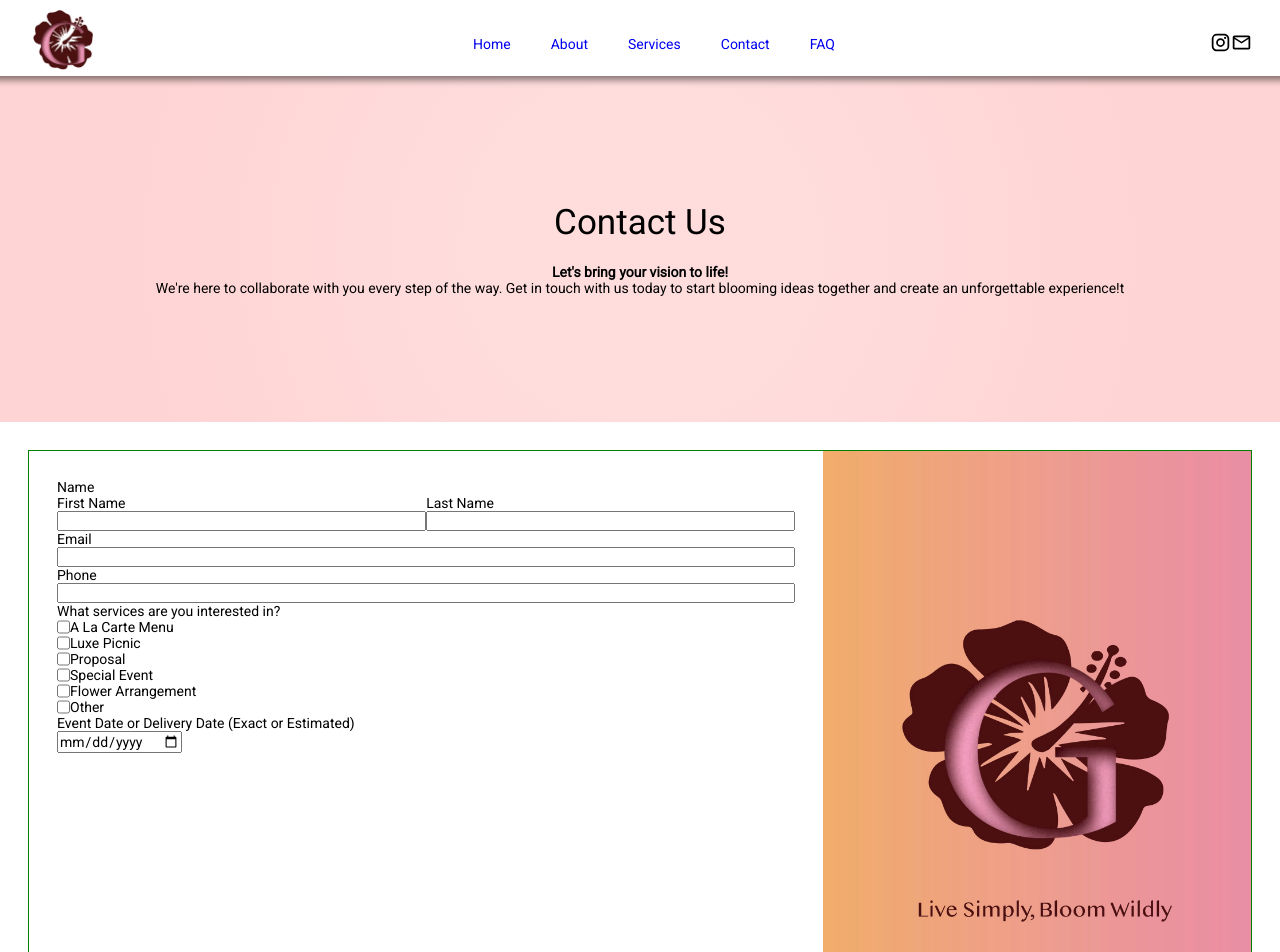
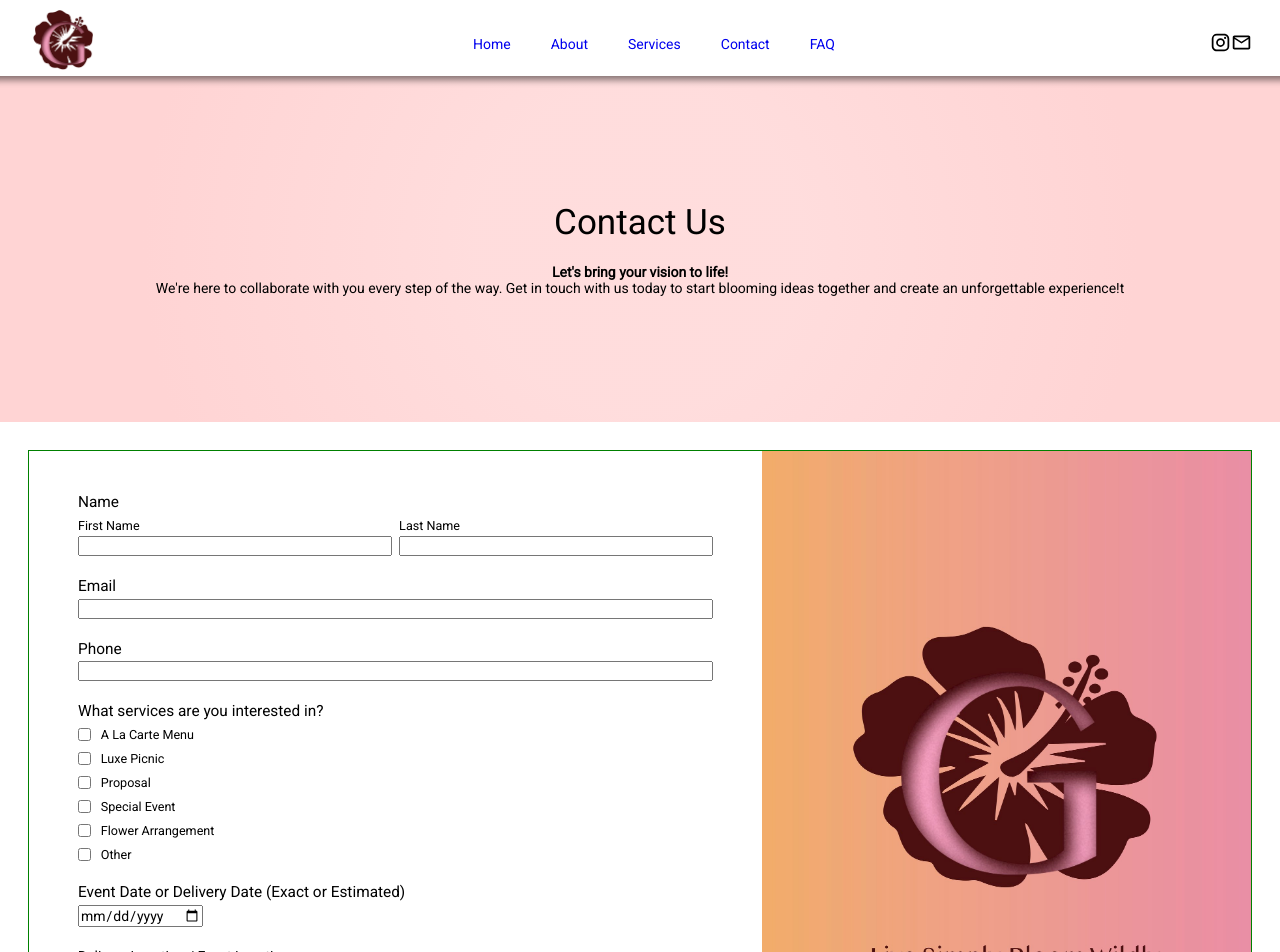
Before and after one commit to LennyRemache/gisa-designs, a React (Vite) app in the folder client/: page /contact in a window 1280 px wide. Shown: the top 952 px of the page. Built offline with nearby package versions, Linux system fonts and the light colour scheme.

Commit message:
Added additiojnal styling to form inputs

```diff
--- a/client/src/components/pages/Contact.jsx
+++ b/client/src/components/pages/Contact.jsx
@@ -53,7 +53,7 @@ export default function Contact() {
               </label>
               {services.map((service) => (
                 <div className={service.name}>
-                  <input type="checkbox" name={service.name} id="services" />{" "}
+                  <input type="checkbox" name={service.name} id="services" />
                   <p>{service.title}</p>
                 </div>
               ))}
@@ -64,6 +64,11 @@ export default function Contact() {
               </label>
               <input type="date" />
             </div>
+            <div className="address">
+              <label htmlFor="address">
+                Delivery Location / Event Location
+              </label>
+            </div>
           </div>
           <div className="form-image">
             <img src={ContactImg} alt="" srcset="" />
--- a/client/src/styles/pages/Contact.css
+++ b/client/src/styles/pages/Contact.css
@@ -45,8 +45,8 @@
 
 .form-details {
   border: 0px solid blue;
-  width: 65%;
-  padding: 2rem;
+  width: 60%;
+  padding: 3rem 3.5rem;
 }
 
 .name-parent {
@@ -54,9 +54,44 @@
   width: 100%;
 }
 
+.name-parent p {
+  margin-bottom: 0.5rem;
+}
+
+.name-parent p,
+.email label,
+.phone label,
+.services label,
+.date label {
+  font-size: 1.1rem;
+}
+
+.email label,
+.phone label,
+.services label,
+.date label {
+  margin-bottom: 0.25rem;
+}
+
+.name-parent,
+.email,
+.phone,
+.services,
+.date {
+  margin-bottom: 1.5rem;
+}
+
 .name {
   border: 0px solid blue;
   display: flex;
+}
+
+.first-name {
+  margin-right: 0.25rem;
+}
+
+.last-name {
+  margin-left: 0.25rem;
 }
 
 .first-name,
@@ -66,10 +101,28 @@
   width: 100%;
 }
 
+.first-name label,
+.last-name label {
+  font-size: 0.9rem;
+  margin-bottom: 0.25rem;
+}
+
 .email,
 .phone {
   display: flex;
   flex-direction: column;
+}
+
+.services div:not(:last-child) {
+  margin-top: 0.5rem;
+  margin-bottom: 0.65rem;
+}
+
+.services div input {
+  margin-right: 0.7rem;
+}
+.services div p {
+  font-size: 0.9rem;
 }
 
 .a-la-carte-menu,
@@ -91,7 +144,8 @@
 }
 
 .form-image {
-  width: 35%;
+  width: 40%;
+  max-height: 700px;
 }
 
 .form-image img {
```
